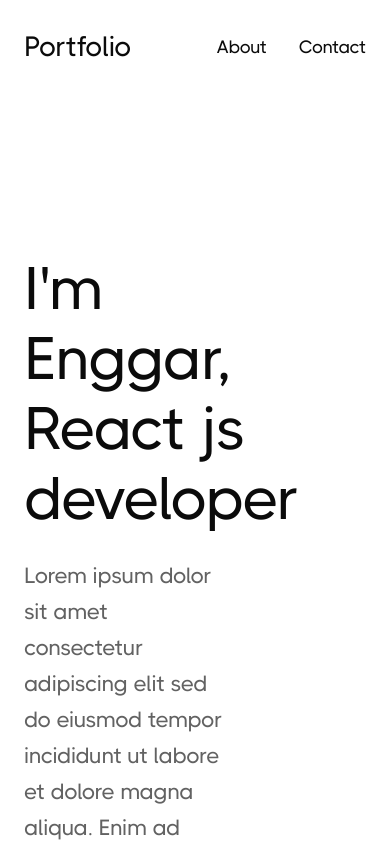
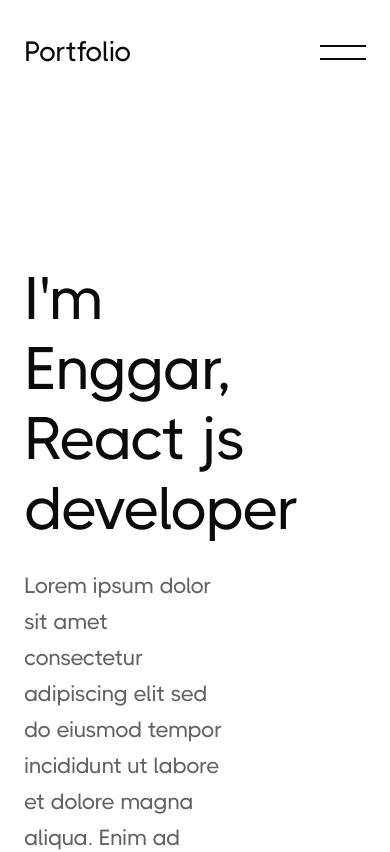
Before and after one commit to nggar/my-portfolio, a React (Create React App) app: page / in a window 390 px wide. Shown: the top 852 px of the page. Built offline with nearby package versions, Linux system fonts and the light colour scheme.

Commit message:
create nav-menu on mobile device

```diff
--- a/src/components/Nav.js
+++ b/src/components/Nav.js
@@ -1,17 +1,29 @@
+import { useState } from 'react';
+
 const Nav = () => {
+    const [activeNav, setActiveNav] = useState( false );
+    const navBtnHandler = () => {
+        setActiveNav( !activeNav );
+    }
+
     return (
         <div className="main-container">
             <div className="container">
-                <div className="container">
-                    <div className="nav section-margin">
+                <div className="nav section-margin">
 
-                        <div className="nav__logo">
-                            <h1 className='logo-text'>Portfolio</h1>
-                        </div>
-                        <div className="nav__links">
-                            <a className='link-nav' href="#">About</a>
-                            <a className='link-nav' href="#">Contact</a>
-                        </div>
+                    <div className="nav__logo">
+                        <h1 className='logo-text'>Portfolio</h1>
+                    </div>
+                    <div className={`nav__links ${activeNav ? 'nav__links--mobile' : ''}`}>
+                        <a className={`link-nav ${activeNav ? 'link-nav--white' : ''}`} href="#">About</a>
+                        <a className={`link-nav ${activeNav ? 'link-nav--white' : ''}`} href="#">Projects</a>
+                        <a className={`link-nav ${activeNav ? 'link-nav--white' : ''}`} href="#">Contact</a>
+                    </div>
+                    <div onClick={navBtnHandler} className={`nav-outside ${activeNav ? 'nav-outside--active' : ''}`}></div>
+
+                    <div onClick={navBtnHandler} className={`nav__btn ${activeNav ? 'nav__btn--active' : ''}`}>
+                        <div className="nav__btn__icon nav__btn__icon--1"></div>
+                        <div className="nav__btn__icon nav__btn__icon--2"></div>
                     </div>
                 </div>
             </div>
--- a/src/styles/_nav.scss
+++ b/src/styles/_nav.scss
@@ -14,15 +14,107 @@
 
     &__links {
         a {
-            color: $color-heading;
-
             &:hover {
                 color: $color-regular;
             }
 
             &:nth-child(2) {
+                display: none;
+            }
+
+            &:nth-child(3) {
                 margin-left: 3.2rem;
+            }
+
+            @include respond(992) {
+                display: block;
+                margin-bottom: 3rem;
+
+                &:nth-child(2) {
+                    display: block;
+                }
+
+                &:nth-child(3) {
+                    margin-left: 0;
+                }
+            }
+
+        }
+
+        @include respond(992) {
+            position: absolute;
+            left: -75vw;
+            top: 0;
+            width: 75vw;
+            height: 100vh;
+            background-color: $color-heading;
+            padding: 4rem 3rem;
+            transition: all .5s ease-in;
+
+            &--mobile {
+                left: 0;
             }
         }
     }
+
+    &__btn {
+        display: none;
+        cursor: pointer;
+
+        @include respond(992) {
+            display: block;
+            height: 4rem;
+            width: 4.6rem;
+            position: relative;
+
+            &__icon {
+                position: absolute;
+                width: 100%;
+                height: .2rem;
+                background-color: $color-heading;
+                display: inline-block;
+                left: 0;
+                transition: all .5s ease-in;
+
+                &--1 {
+                    top: 1.3rem;
+                }
+
+                &--2 {
+                    top: 2.6rem;
+                }
+            }
+
+            &--active {
+                .nav__btn__icon {
+
+                    &--1 {
+                        top: 1.9rem;
+                        transform: rotate(135deg);
+                    }
+
+                    &--2 {
+                        top: 1.9rem;
+                        transform: rotate(45deg);
+                    }
+                }
+            }
+        }
+
+    }
 }
+
+.nav-outside {
+    display: none;
+
+    @include respond(992) {
+        &--active {
+            display: block;
+            width: 25vw;
+            height: 100vh;
+            top: 0;
+            right: 0;
+            position: absolute;
+        }
+    }
+}
--- a/src/styles/base/_typography.scss
+++ b/src/styles/base/_typography.scss
@@ -44,4 +44,12 @@
     line-height: 2rem;
     color: $color-heading;
     font-weight: 500;
+
+    @include respond(992) {
+        &--white {
+            font-size: 3.2rem;
+            line-height: 3.4rem;
+            color: $color-white;
+        }
+    }
 }
```
